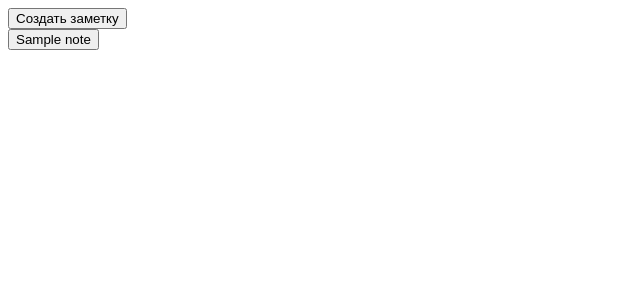
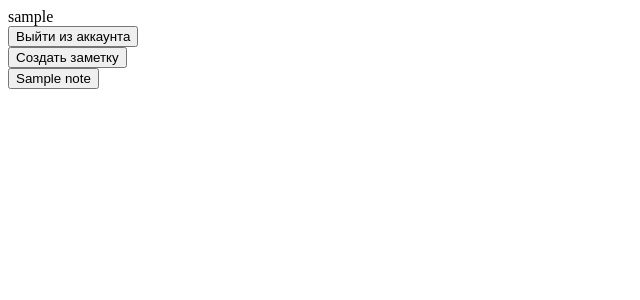
Before and after one commit to dmitriyvasiliev312/online-notes, a Flask app: page / in a window 1280 px wide. Shown: the top 300 px of the page, without its empty margins (0-640 px from the left). Run offline with Flask 3, Linux system fonts and the light colour scheme; the visitor is signed in with stand-in values (Sample User, id 1); tables that the repository leaves empty hold one stand-in row (values such as "Sample post").

Commit message:
add log out and create acc btn

```diff
--- a/main.py
+++ b/main.py
@@ -18,13 +18,16 @@ def index():
     if request.method == 'POST':
         if request.form.get('create'):
             return redirect(url_for('create'))
+        if request.form.get('logout'):
+            session.pop('user')
+            return redirect(url_for('login'))
         else:
            for i in request.form.keys():    #obtaining note id
                session['currently_editing'] = i
                return redirect(url_for('edit'))
 
     user = Users.query.filter_by(username=session['user']).first()
-    return render_template('index.html', notes = user.notes)
+    return render_template('index.html', notes = user.notes, username = session['user'])
 
 @app.route('/register', methods = ('POST', 'GET'))
 def register():
@@ -39,13 +42,16 @@ def register():
 @app.route('/login', methods = ('POST', 'GET'))
 def login():
     if request.method == 'POST':
-        try:
-            user = Users.query.filter_by(username=request.form['username']).first()
-        except:
-            print('user not found')
-        if request.form['password'] == user.password:
-            session['user'] = request.form['username']
-            return redirect(url_for('index'))
+        if request.form.get('submit'):
+            try:
+                user = Users.query.filter_by(username=request.form['username']).first()
+            except:
+                print('user not found')
+            if request.form['password'] == user.password:
+                session['user'] = request.form['username']
+                return redirect(url_for('index'))
+        elif request.form.get('register'):
+            return redirect(url_for('register'))
 
     return render_template('login.html')
 
--- a/templates/index.html
+++ b/templates/index.html
@@ -3,11 +3,22 @@
 <head>
     <meta charset="UTF-8">
     <meta name="viewport" content="width=device-width, initial-scale=1.0">
+    <!-- <link type="text/css" href="{{ url_for('static', filename='css/styles.css') }}" rel="stylesheet"> -->
+    <link rel="preconnect" href="https://fonts.googleapis.com">
+    <link rel="preconnect" href="https://fonts.gstatic.com" crossorigin>
+    <link href="https://fonts.googleapis.com/css2?family=Source+Sans+3:ital,wght@0,200..900;1,200..900&display=swap" rel="stylesheet">
     <title>online notes</title>
 </head>
 <body>
+    <div class="header">
+        <div>{{ username }}</div>
         <form action="" method="post">
-        <input type="submit" name="create" value="Создать заметку">
+            <input type="submit" value="Выйти из аккаунта" class="button" name="logout">
+        </form>
+    </div>
+    <div class="content">
+        <form action="" method="post">
+            <input type="submit" name="create" value="Создать заметку" class="create-note-button">
         </form>
         <div class="notes-list">
             {% for n in notes %}
@@ -18,5 +29,6 @@
                 </div>
             {% endfor %}
         </div>
+    </div>
 </body>
 </html>
--- a/templates/login.html
+++ b/templates/login.html
@@ -9,7 +9,8 @@
     <form action="" method="post">
         <div>Username:</div><input type="text" name="username" value="" required>
         <div>Password:</div><input type="password" name="password" value="" required>
-        <input type="submit" value="Регистрация">
+        <input type="submit" value="Подтвердить" name="submit">
+        <input type="submit" value="Создать аккаунт" name="register">
     </form>
 </body>
 </html>
```
Lines whose indentation alone changed are shown as unchanged.
